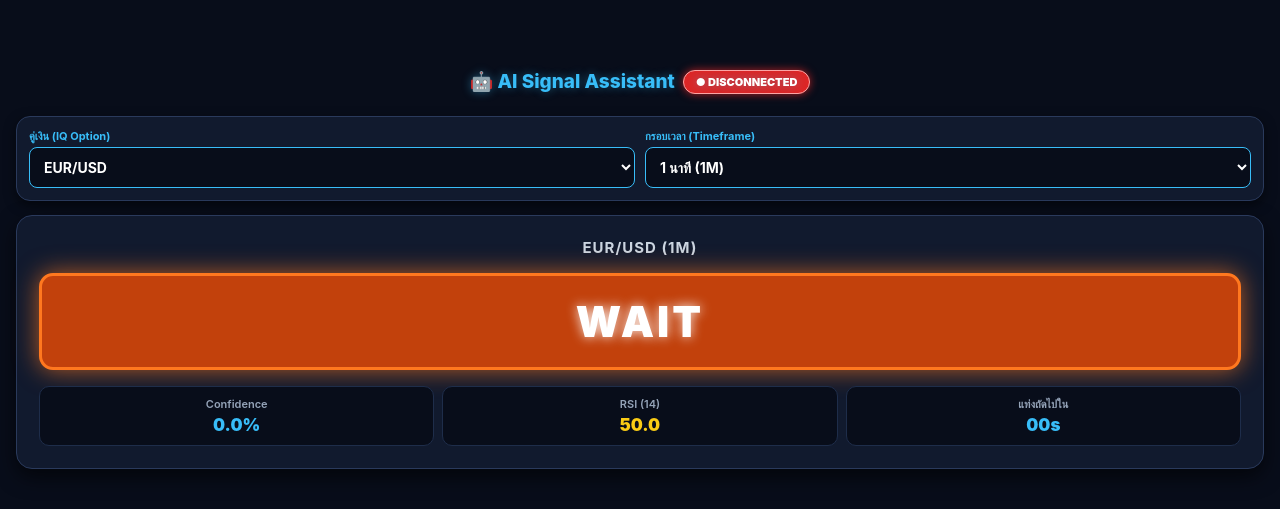
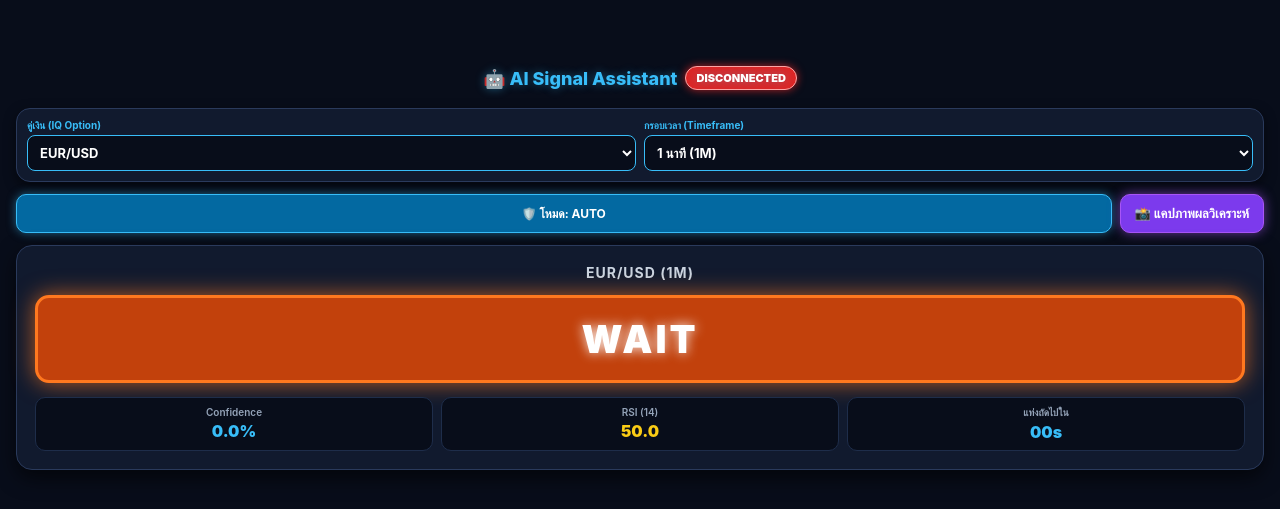
Before and after one commit to 0953922631n5566-ctrl/my-ai-signal-bot, a website: page public/index.html in a window 1280 px wide. Shown: the part 135-644 px from the top of the page. Drawn offline with nearby package versions, Linux system fonts and the light colour scheme; a script that the page names is missing.

Commit message:
Update index.html

```diff
--- a/public/index.html
+++ b/public/index.html
@@ -5,82 +5,62 @@
   <meta name="viewport" content="width=device-width, initial-scale=1.0, user-scalable=no">
   <title>AI Trading Assistant</title>
   <script src="https://telegram.org/js/telegram-web-app.js"></script>
+  <!-- นำเข้า html2canvas สำหรับช่วยแคปหน้าจอ -->
+  <script src="https://cdnjs.cloudflare.com/ajax/libs/html2canvas/1.4.1/html2canvas.min.js"></script>
   <style>
     * { box-sizing: border-box; margin: 0; padding: 0; font-family: -apple-system, BlinkMacSystemFont, 'Segoe UI', Roboto, sans-serif; }
-    body { background-color: #080d1a; color: #ffffff; padding: 16px; display: flex; flex-direction: column; gap: 14px; height: 100vh; justify-content: center; }
+    body { background-color: #080d1a; color: #ffffff; padding: 16px; display: flex; flex-direction: column; gap: 12px; height: 100vh; justify-content: center; }
 
-    .header { text-align: center; padding: 8px; font-weight: 800; font-size: 19px; color: #38bdf8; display: flex; align-items: center; justify-content: center; gap: 8px; text-shadow: 0 0 10px rgba(56, 189, 248, 0.4); }
+    .header { text-align: center; padding: 6px; font-weight: 800; font-size: 18px; color: #38bdf8; display: flex; align-items: center; justify-content: center; gap: 8px; text-shadow: 0 0 10px rgba(56, 189, 248, 0.4); }
 
-    /* สไตล์ป้าย LIVE และการกระพริบ */
-    .status-badge { font-size: 11px; padding: 4px 12px; border-radius: 12px; font-weight: 900; transition: all 0.3s ease; }
-    .status-online { background: #059669; color: #ffffff; border: 1px solid #34d399; box-shadow: 0 0 8px rgba(52, 211, 153, 0.8); animation: pulse 1.2s infinite; }
+    .status-badge { font-size: 11px; padding: 4px 10px; border-radius: 12px; font-weight: 900; }
+    .status-online { background: #059669; color: #ffffff; border: 1px solid #34d399; box-shadow: 0 0 8px rgba(52, 211, 153, 0.8); }
     .status-offline { background: #dc2626; color: #ffffff; border: 1px solid #fca5a5; box-shadow: 0 0 8px rgba(220, 38, 38, 0.8); }
 
-    @keyframes pulse {
-      0% { opacity: 1; transform: scale(1); }
-      50% { opacity: 0.5; transform: scale(0.96); }
-      100% { opacity: 1; transform: scale(1); }
-    }
+    /* Controls Section */
+    .controls-card { background: #111a2e; border-radius: 14px; padding: 10px; display: flex; gap: 8px; border: 1px solid #2a3a5c; box-shadow: 0 4px 12px rgba(0,0,0,0.5); }
+    .select-group { flex: 1; display: flex; flex-direction: column; gap: 3px; }
+    .select-group label { font-size: 10px; color: #38bdf8; font-weight: bold; }
+    select { background: #080d1a; color: #ffffff; border: 1.5px solid #38bdf8; padding: 8px; border-radius: 8px; font-size: 13px; outline: none; font-weight: bold; }
 
-    /* Controls Section */
-    .controls-card { background: #111a2e; border-radius: 14px; padding: 12px; display: flex; gap: 10px; border: 1px solid #2a3a5c; box-shadow: 0 4px 12px rgba(0,0,0,0.5); }
-    .select-group { flex: 1; display: flex; flex-direction: column; gap: 4px; }
-    .select-group label { font-size: 11px; color: #38bdf8; font-weight: bold; }
-    select { background: #080d1a; color: #ffffff; border: 1.5px solid #38bdf8; padding: 10px; border-radius: 8px; font-size: 14px; outline: none; font-weight: bold; }
+    /* Mode Switcher & Action Bar */
+    .action-bar { display: flex; gap: 8px; }
+    .btn-mode { flex: 1; background: #1e293b; color: #94a3b8; border: 1px solid #334155; padding: 10px; border-radius: 10px; font-size: 12px; font-weight: bold; cursor: pointer; transition: all 0.2s; }
+    .btn-mode.active-auto { background: #0369a1; color: #ffffff; border-color: #38bdf8; box-shadow: 0 0 10px rgba(56, 189, 248, 0.5); }
+    .btn-mode.active-manual { background: #b45309; color: #ffffff; border-color: #f59e0b; box-shadow: 0 0 10px rgba(245, 158, 11, 0.5); }
+
+    .btn-snapshot { background: #7c3aed; color: #ffffff; border: 1.5px solid #a855f7; padding: 10px 14px; border-radius: 10px; font-size: 13px; font-weight: bold; cursor: pointer; box-shadow: 0 0 12px rgba(168, 85, 247, 0.6); transition: all 0.2s; }
+    .btn-snapshot:active { transform: scale(0.95); }
 
     /* Signal Card */
-    .signal-card { background: #111a2e; border-radius: 16px; padding: 22px; text-align: center; border: 1px solid #2a3a5c; display: flex; flex-direction: column; gap: 16px; box-shadow: 0 8px 20px rgba(0, 0, 0, 0.6); }
-    .pair-title { font-size: 15px; color: #cbd5e1; font-weight: 700; letter-spacing: 1px; }
+    .signal-card { background: #111a2e; border-radius: 16px; padding: 18px; text-align: center; border: 1px solid #2a3a5c; display: flex; flex-direction: column; gap: 14px; box-shadow: 0 8px 20px rgba(0, 0, 0, 0.6); }
+    .pair-title { font-size: 14px; color: #cbd5e1; font-weight: 700; letter-spacing: 1px; }
 
-    /* กล่องสัญญาณหลัก */
     .signal-box {
-      font-size: 42px;
+      font-size: 38px;
       font-weight: 900;
-      padding: 20px;
+      padding: 18px;
       border-radius: 14px;
       text-transform: uppercase;
       letter-spacing: 3px;
       transition: all 0.2s ease-in-out;
     }
 
-    /* 🔥 สแตนบายสีส้มอำพันนีออนสด (Amber Gold Glow) */
-    .WAIT {
-      background: #c2410c;
-      color: #ffffff;
-      border: 3px solid #ff781f;
-      box-shadow: 0 0 25px rgba(255, 120, 31, 0.7);
-      text-shadow: 0 0 12px rgba(255, 255, 255, 0.9);
-    }
-
-    /* 🟢 สีเขียวนีออนสด (CALL) */
-    .CALL {
-      background: #047857;
-      color: #ffffff;
-      border: 3px solid #10b981;
-      box-shadow: 0 0 30px rgba(16, 185, 129, 0.9);
-      text-shadow: 0 0 12px rgba(255, 255, 255, 0.9);
-    }
-
-    /* 🔴 สีแดงนีออนสด (PUT) */
-    .PUT {
-      background: #be123c;
-      color: #ffffff;
-      border: 3px solid #f43f5e;
-      box-shadow: 0 0 30px rgba(244, 63, 94, 0.9);
-      text-shadow: 0 0 12px rgba(255, 255, 255, 0.9);
-    }
+    .WAIT { background: #c2410c; color: #ffffff; border: 3px solid #ff781f; box-shadow: 0 0 22px rgba(255, 120, 31, 0.7); text-shadow: 0 0 12px rgba(255, 255, 255, 0.9); }
+    .CALL { background: #047857; color: #ffffff; border: 3px solid #10b981; box-shadow: 0 0 25px rgba(16, 185, 129, 0.9); text-shadow: 0 0 12px rgba(255, 255, 255, 0.9); }
+    .PUT { background: #be123c; color: #ffffff; border: 3px solid #f43f5e; box-shadow: 0 0 25px rgba(244, 63, 94, 0.9); text-shadow: 0 0 12px rgba(255, 255, 255, 0.9); }
 
     /* Indicators Grid */
     .stats-grid { display: grid; grid-template-columns: repeat(3, 1fr); gap: 8px; }
-    .stat-box { background: #080d1a; border-radius: 10px; padding: 10px; text-align: center; border: 1px solid #1e2d4a; }
-    .stat-label { font-size: 11px; color: #94a3b8; font-weight: 600; }
-    .stat-value { font-size: 17px; font-weight: 900; margin-top: 4px; color: #ffffff; }
+    .stat-box { background: #080d1a; border-radius: 10px; padding: 8px; text-align: center; border: 1px solid #1e2d4a; }
+    .stat-label { font-size: 10px; color: #94a3b8; font-weight: 600; }
+    .stat-value { font-size: 16px; font-weight: 900; margin-top: 3px; color: #ffffff; }
   </style>
 </head>
 <body>
 
   <div class="header">
-    🤖 AI Signal Assistant <span id="netStatus" class="status-badge status-offline">● OFFLINE</span>
+    🤖 AI Signal Assistant <span id="netStatus" class="status-badge status-offline">OFFLINE</span>
   </div>
 
   <div class="controls-card">
@@ -103,7 +83,13 @@
     </div>
   </div>
 
-  <div class="signal-card">
+  <!-- แผงสลับโหมดและปุ่มแคปภาพ -->
+  <div class="action-bar">
+    <button id="modeBtn" class="btn-mode active-auto" onclick="toggleMode()">🛡️ โหมด: AUTO</button>
+    <button class="btn-snapshot" onclick="takeSnapshot()">📸 แคปภาพผลวิเคราะห์</button>
+  </div>
+
+  <div class="signal-card" id="captureArea">
     <div class="pair-title" id="marketLabel">EUR/USD (1M)</div>
     <div id="signalDisplay" class="signal-box WAIT">WAIT</div>
 
@@ -130,6 +116,7 @@
     }
 
     const audioCtx = new (window.AudioContext || window.webkitAudioContext)();
+    let currentMode = 'AUTO'; // ค่าเริ่มต้นเป็น Auto
 
     function playBeep(freq = 600, duration = 0.15) {
       try {
@@ -146,6 +133,32 @@
       } catch (e) { console.log(e); }
     }
 
+    // ฟังก์ชันสลับโหมด Auto / Manual (ป้องกันสัญญาณชนกัน)
+    function toggleMode() {
+      const btn = document.getElementById('modeBtn');
+      if (currentMode === 'AUTO') {
+        currentMode = 'MANUAL';
+        btn.innerText = '✋ โหมด: MANUAL';
+        btn.className = 'btn-mode active-manual';
+      } else {
+        currentMode = 'AUTO';
+        btn.innerText = '🛡️ โหมด: AUTO';
+        btn.className = 'btn-mode active-auto';
+      }
+    }
+
+    // ฟังก์ชันแคปหน้าจอเฉพาะการ์ดสัญญาณทันที
+    function takeSnapshot() {
+      const captureElement = document.getElementById('captureArea');
+      html2canvas(captureElement, { backgroundColor: '#111a2e' }).then(canvas => {
+        const imageURL = canvas.toDataURL('image/png');
+        const link = document.createElement('a');
+        link.href = imageURL;
+        link.download = `Signal_Snapshot_${Date.now()}.png`;
+        link.click();
+      });
+    }
+
     let ws;
     let playedSound3 = false;
     let playedSound2 = false;
@@ -153,10 +166,10 @@
     function setNetStatus(isOnline) {
       const badge = document.getElementById('netStatus');
       if (isOnline) {
-        badge.innerText = '● LIVE';
+        badge.innerText = 'LIVE';
         badge.className = 'status-badge status-online';
       } else {
-        badge.innerText = '● DISCONNECTED';
+        badge.innerText = 'DISCONNECTED';
         badge.className = 'status-badge status-offline';
       }
     }
@@ -173,6 +186,8 @@
         if (data.type === 'market_update') {
           const timeLeft = data.timeLeft;
 
+          // ถ้าอยู่ในโหมด AUTO ถึงจะเล่นเสียงและรันตามเซิร์ฟเวอร์
+          if (currentMode === 'AUTO') {
             if (timeLeft === 3 && !playedSound3) {
               playBeep(600, 0.12);
               playedSound3 = true;
@@ -190,6 +205,9 @@
             document.getElementById('signalDisplay').className = `signal-box ${data.signal}`;
             document.getElementById('confValue').innerText = `${data.confidence}%`;
             document.getElementById('rsiValue').innerText = data.rsi;
+          }
+
+          // แสดงเวลานับถอยหลังเสมอเพื่อให้รู้สถานะตลาดปัจจุบัน
           document.getElementById('timerValue').innerText = `${timeLeft}s`;
         }
       };
```
Lines whose indentation alone changed are shown as unchanged.
